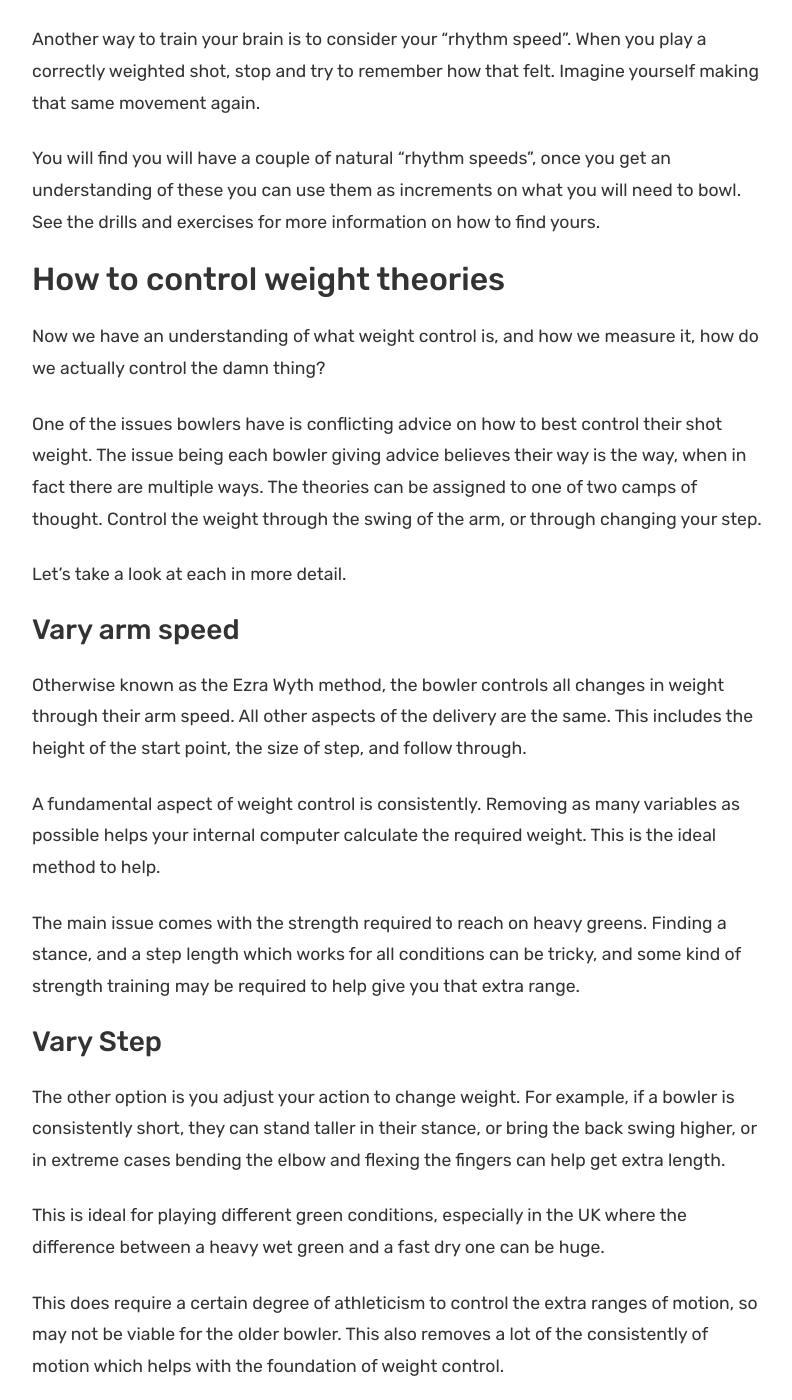
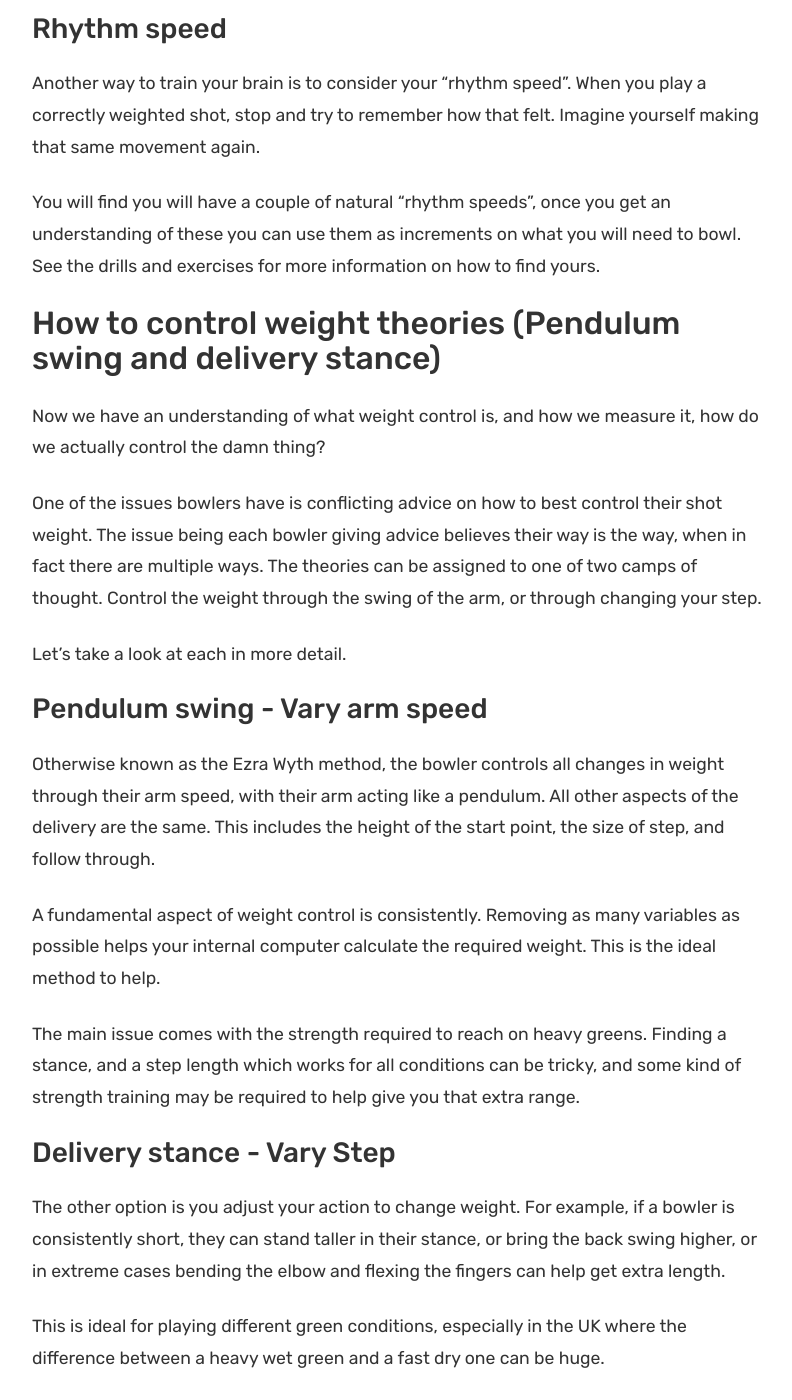
Before and after one commit to krussll/etsysimplicity, a Jekyll site: the page built from _posts/2019-04-05-ultimate-guide-to-weight-control.md, in a window 1280 px wide and 1400 px high, scrolled down 2238 px. Shown: the whole window, without its empty margins (53-845 px from the left). Built offline with Jekyll 4.4.1, drawn with Linux system fonts in a browser that asks for light colours; nearby versions of some CDN libraries; some of the changed text lies outside the part shown.

Commit message:
Update 2019-04-05-ultimate-guide-to-weight-control.md

```diff
--- a/_posts/2019-04-05-ultimate-guide-to-weight-control.md
+++ b/_posts/2019-04-05-ultimate-guide-to-weight-control.md
@@ -1,13 +1,13 @@
 ---
 layout: post
-title:  "Ultimate guide to weight control in lawn bowls"
+title:  "Ultimate guide to weight control in lawn bowls. Pendulum swing or delivery stance?"
 author: reece
 categories: [ "help" ]
 image: assets/images/ultimate-guide-to-weight-control.jpg
-description: "Ultimate guide to weight control in lawn bowls. I thought today I'd go through what I believe to be the best guide on shot weight."
+description: "Ultimate guide to weight control in lawn bowls. I thought today I'd go through what I believe to be the best guide on shot weight. Whats the best method?  Pendulum swing oand the delivery stance methods explained"
 ---
 
-In my time as a coach at my local bowls club I have lost track of the number of times I am asked about shot weight. This ranges from “how do I control my weight?”, “why am I always short?” and often with beginners I am asked simply “how do you choose what weight to use?”.
+In my time playing at my local bowls club I have lost track of the number of times I am asked about shot weight. This ranges from “how do I control my weight?”, “why am I always short?” and often with beginners I am asked simply “how do you choose what weight to use?”.
 
 I thought today I'd go through what I believe to be the best guide on shot weight. We will go over:
 * What is weight control? And what makes for good, and bad weight control
@@ -41,7 +41,7 @@
 
 You will find you will have a couple of natural “rhythm speeds”, once you get an understanding of these you can use them as increments on what you will need to bowl. See the drills and exercises for more information on how to find yours.
 
-## How to control weight theories
+## How to control weight theories (Pendulum swing and delivery stance)
 
 Now we have an understanding of what weight control is, and how we measure it, how do we actually control the damn thing?
 
@@ -49,15 +49,15 @@
 
 Let's take a look at each in more detail.
 
-### Vary arm speed
+### Pendulum swing - Vary arm speed
 
-Otherwise known as the Ezra Wyth method, the bowler controls all changes in weight through their arm speed. All other aspects of the delivery are the same. This includes the height of the start point, the size of step, and follow through.
+Otherwise known as the Ezra Wyth method, the bowler controls all changes in weight through their arm speed, with their arm acting like a pendulum. All other aspects of the delivery are the same. This includes the height of the start point, the size of step, and follow through.
 
 A fundamental aspect of weight control is consistently. Removing as many variables as possible helps your internal computer calculate the required weight. This is the ideal method to help.
 
 The main issue comes with the strength required to reach on heavy greens. Finding a stance, and a step length which works for all conditions can be tricky, and some kind of strength training may be required to help give you that extra range.
 
-### Vary Step
+### Delivery stance - Vary Step
 
 The other option is you adjust your action to change weight. For example, if a bowler is consistently short, they can stand taller in their stance, or bring the back swing higher, or in extreme cases bending the elbow and flexing the fingers can help get extra length.
 
```
